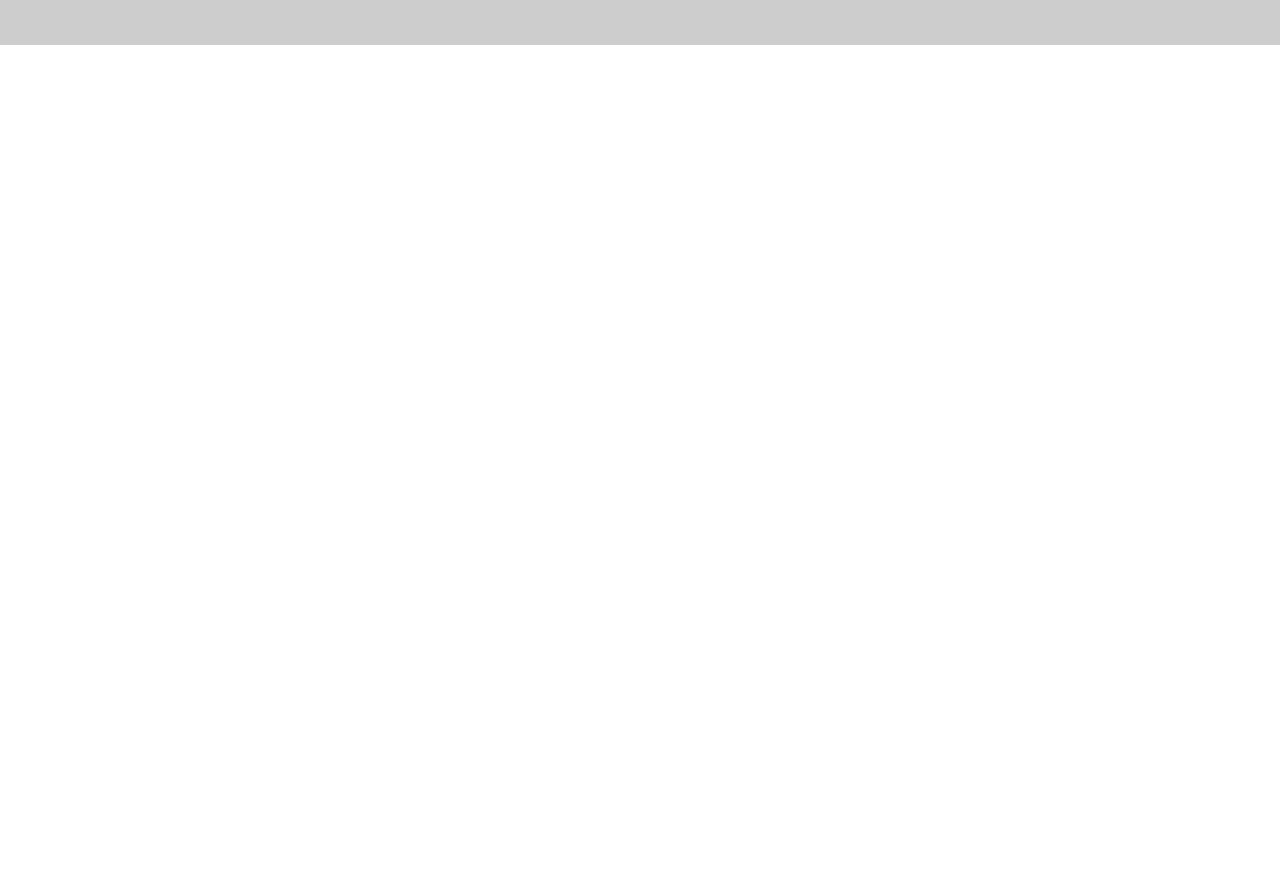
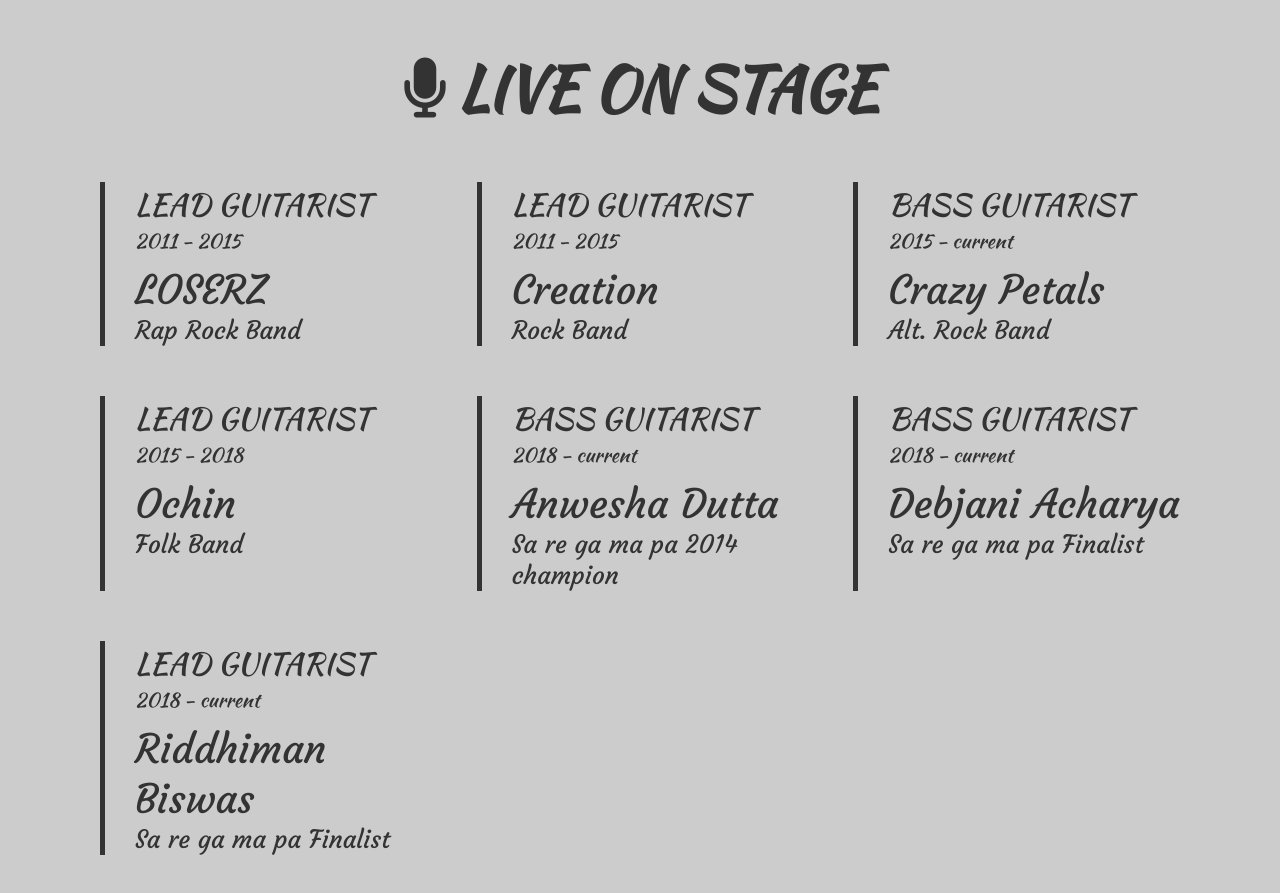
Before and after one commit to AbhishekBiswasGitHub/arka-along-with-lucille, a React (Vite) app: page / in a window 1280 px wide. Shown: the part 1200-2093 px from the top of the page. Before the commit the page ends 1245 px from the top, so only its background shows below. Built offline with nearby package versions, Linux system fonts and the light colour scheme.

Commit message:
Add component Live

```diff
--- a/src/App.jsx
+++ b/src/App.jsx
@@ -1,5 +1,6 @@
 import Hero from "./Hero";
 import Skills from "./Skills";
+import Live from "./Live";
 
 import "./App.css";
 
@@ -8,6 +9,7 @@ const App = () => {
     <div id="App">
       <Hero />
       <Skills />
+      <Live />
     </div>
   );
 };
--- /dev/null
+++ b/src/Live.css
@@ -0,0 +1,36 @@
+@font-face {
+  font-family: KaushanScript;
+  src: url(./assets/fonts/KaushanScript.ttf);
+}
+
+#live-container {
+  display: flex;
+  flex-direction: column;
+  align-items: center;
+  justify-content: center;
+
+  width: 100%;
+}
+
+#live-heading {
+  width: 100%;
+
+  font-family: KaushanScript;
+  font-size: 6rem;
+  text-align: center;
+  text-transform: uppercase;
+}
+
+#live-heading > i {
+  padding-right: 1rem;
+}
+
+#performances {
+  display: grid;
+  grid-template-columns: repeat(3, 1fr);
+  gap: 5rem;
+
+  width: 100%;
+
+  padding: 5rem 10rem;
+}
--- /dev/null
+++ b/src/Live.jsx
@@ -0,0 +1,106 @@
+import "./Live.css";
+import Performance from "./Performance";
+
+const Live = () => {
+  const performances = [
+    {
+      role: "lead guitarist",
+      period: {
+        from: "2011",
+        to: "2015",
+      },
+      artist: {
+        name: "LOSERZ",
+        details: "Rap Rock Band",
+      },
+    },
+    {
+      role: "lead guitarist",
+      period: {
+        from: "2011",
+        to: "2015",
+      },
+      artist: {
+        name: "Creation",
+        details: "Rock Band",
+      },
+    },
+    {
+      role: "bass guitarist",
+      period: {
+        from: "2015",
+        to: "current",
+      },
+      artist: {
+        name: "Crazy Petals",
+        details: "Alt. Rock Band",
+      },
+    },
+    {
+      role: "lead guitarist",
+      period: {
+        from: "2015",
+        to: "2018",
+      },
+      artist: {
+        name: "Ochin",
+        details: "Folk Band",
+      },
+    },
+    {
+      role: "bass guitarist",
+      period: {
+        from: "2018",
+        to: "current",
+      },
+      artist: {
+        name: "Anwesha Dutta",
+        details: "Sa re ga ma pa 2014 champion",
+      },
+    },
+    {
+      role: "bass guitarist",
+      period: {
+        from: "2018",
+        to: "current",
+      },
+      artist: {
+        name: "Debjani Acharya",
+        details: "Sa re ga ma pa Finalist",
+      },
+    },
+    {
+      role: "lead guitarist",
+      period: {
+        from: "2018",
+        to: "current",
+      },
+      artist: {
+        name: "Riddhiman Biswas",
+        details: "Sa re ga ma pa Finalist",
+      },
+    },
+  ];
+  return (
+    <section id="live-container">
+      <h2 id="live-heading">
+        <i className="fa-solid fa-microphone"></i>
+        live on stage
+      </h2>
+      <div id="performances">
+        {performances.map(
+          ({ role, period, artist }) => (
+            <Performance
+              key={artist.name}
+              role={role}
+              period={period}
+              artist={artist}
+            />
+          )
+        )}
+      </div>
+    </section>
+  );
+};
+
+export default Live;
--- /dev/null
+++ b/src/Performance.css
@@ -0,0 +1,37 @@
+@font-face {
+  font-family: KaushanScript;
+  src: url(./assets/fonts/KaushanScript.ttf);
+}
+
+@font-face {
+  font-family: Courgette;
+  src: url(./assets/fonts/Courgette.ttf);
+}
+
+.performance {
+  padding-left: 3rem;
+
+  border-left: 5px solid #333;
+
+  font-family: Courgette;
+}
+
+.role {
+  font-family: KaushanScript;
+  font-size: 3rem;
+  text-transform: uppercase;
+}
+
+.period {
+  font-family: KaushanScript;
+  font-size: 2rem;
+}
+
+.artist {
+  padding-top: 1rem;
+  font-size: 4rem;
+}
+
+.artist-details {
+  font-size: 2.5rem;
+}
--- /dev/null
+++ b/src/Performance.jsx
@@ -0,0 +1,30 @@
+import PropTypes from "prop-types";
+
+import "./Performance.css";
+
+const Performance = ({
+  role,
+  period,
+  artist,
+}) => {
+  return (
+    <div className="performance">
+      <div className="role">{role} </div>
+      <div className="period">
+        {period.from} - {period.to}
+      </div>
+      <div className="artist">{artist.name}</div>
+      <div className="artist-details">
+        {artist.details}
+      </div>
+    </div>
+  );
+};
+
+Performance.propTypes = {
+  role: PropTypes.string.isRequired,
+  period: PropTypes.object.isRequired,
+  artist: PropTypes.object.isRequired,
+};
+
+export default Performance;
```
